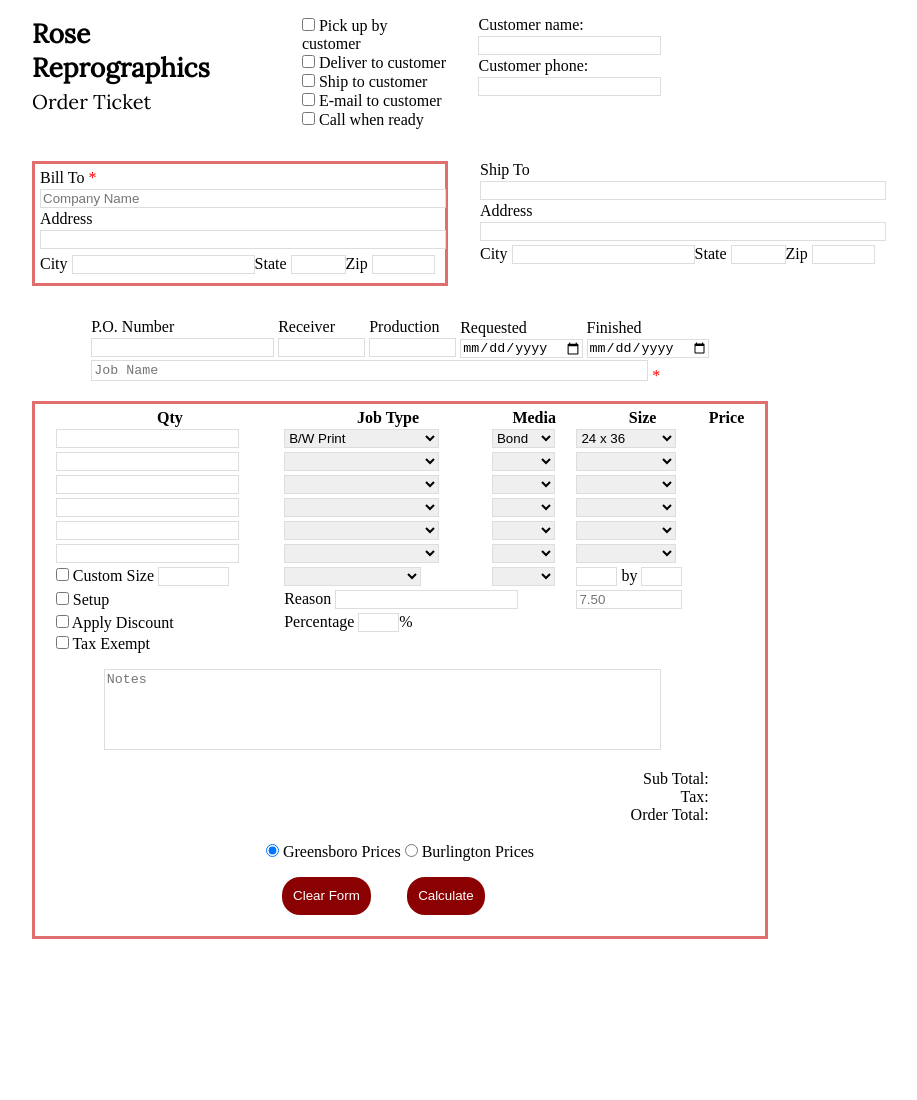
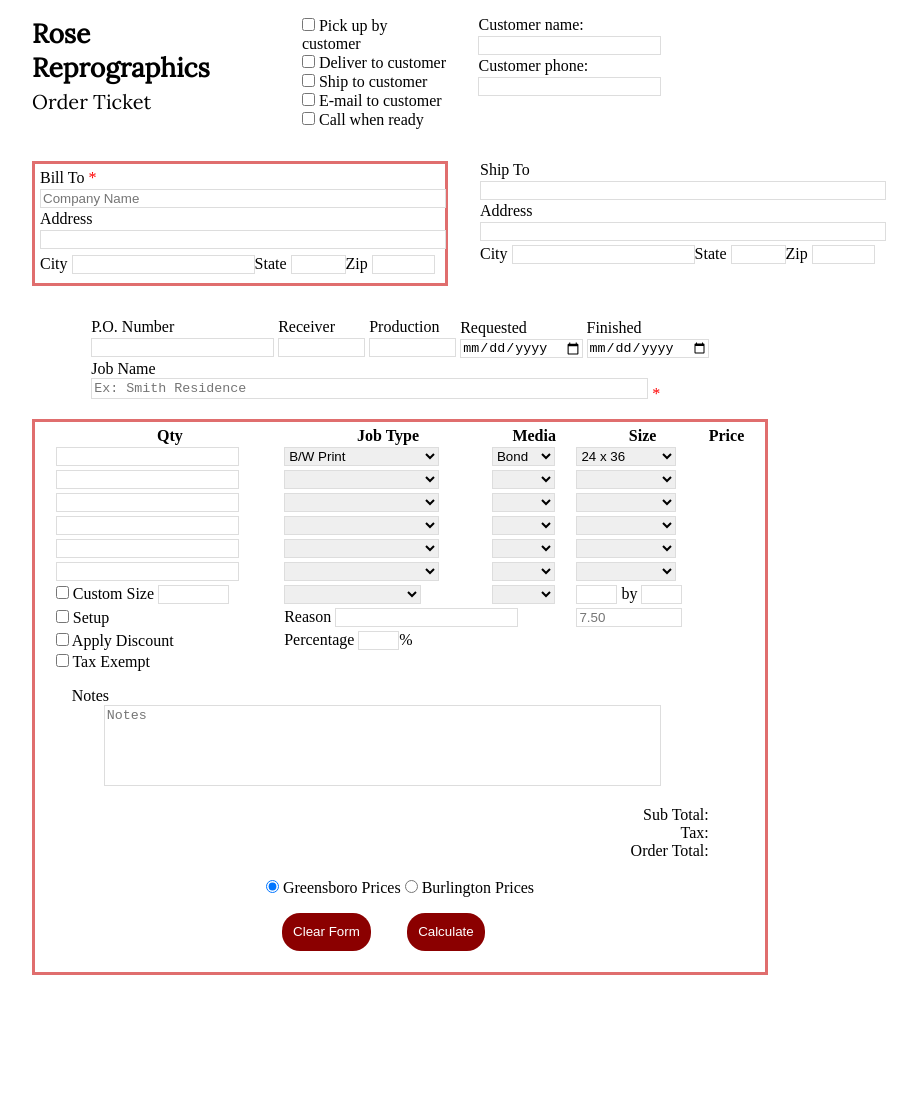
Before and after one commit to h1ghstrung/roseinvoice, a plain HTML site: page index.html in a window 1280 px wide. Shown: the top 1100 px of the page, without its empty margins (240-1157 px from the left). Drawn offline with Linux system fonts and the light colour scheme.

Commit message:
Added labels to the Job Name and Notes fields

```diff
--- a/index.html
+++ b/index.html
@@ -137,7 +137,8 @@
             <br />
             <div class="fullspan" id="JobName">
               <span required="required">
-                <textarea class="clear required printThis" name="JobName" form="orderForm" style="resize: none;" placeholder="Job Name" id="copyJobName"  cols="67" rows="1"></textarea>
+                <label class="printThis" for="copyJobName">Job Name</label><br />
+                <textarea class="clear required printThis" name="JobName" form="orderForm" style="resize: none;" placeholder="Ex: Smith Residence" id="copyJobName"  cols="67" rows="1"></textarea>
               </span>
             </div>
           </div>
@@ -542,7 +543,7 @@
                       </label>
                     </td>
                 </tr>
-                <tr>
+                <tr id="setupRow">
                   <td>
                     <span id="setupBox">
                       <input type="checkbox" onchange="doesSetup()" name="setupCheckbox" value="setupFee" id="setupCheckbox" class="" /><label for="setupCheckbox"> Setup </label>
@@ -594,9 +595,10 @@
                   <td></td>
                   <td></td>
                 </tr>
-                <tr>
+                <tr id="notesTextArea">
                   <td colspan="4">
                     <div class="fullspan ma3">
+                      <label class="printThis" for="copyNotes">Notes</label><br />
                       <textarea class="clear mh3 printThis" maxlength="330" name="Notes" form="orderForm" style="resize: none;" placeholder="Notes" id="copyNotes" cols="67" rows="5"></textarea>
                     </div>
                   </td>
--- a/ticket.js
+++ b/ticket.js
@@ -383,6 +383,9 @@ const handleClick = () => {
   let subTots = 0;
   let priceScale = document.querySelector('input[name="radioPrices"]:checked').value;
 
+  // Clear Placeholder text from textarea fields
+
+
   // Set price scale depending on store location
   setPriceScale(priceScale);
 
```
